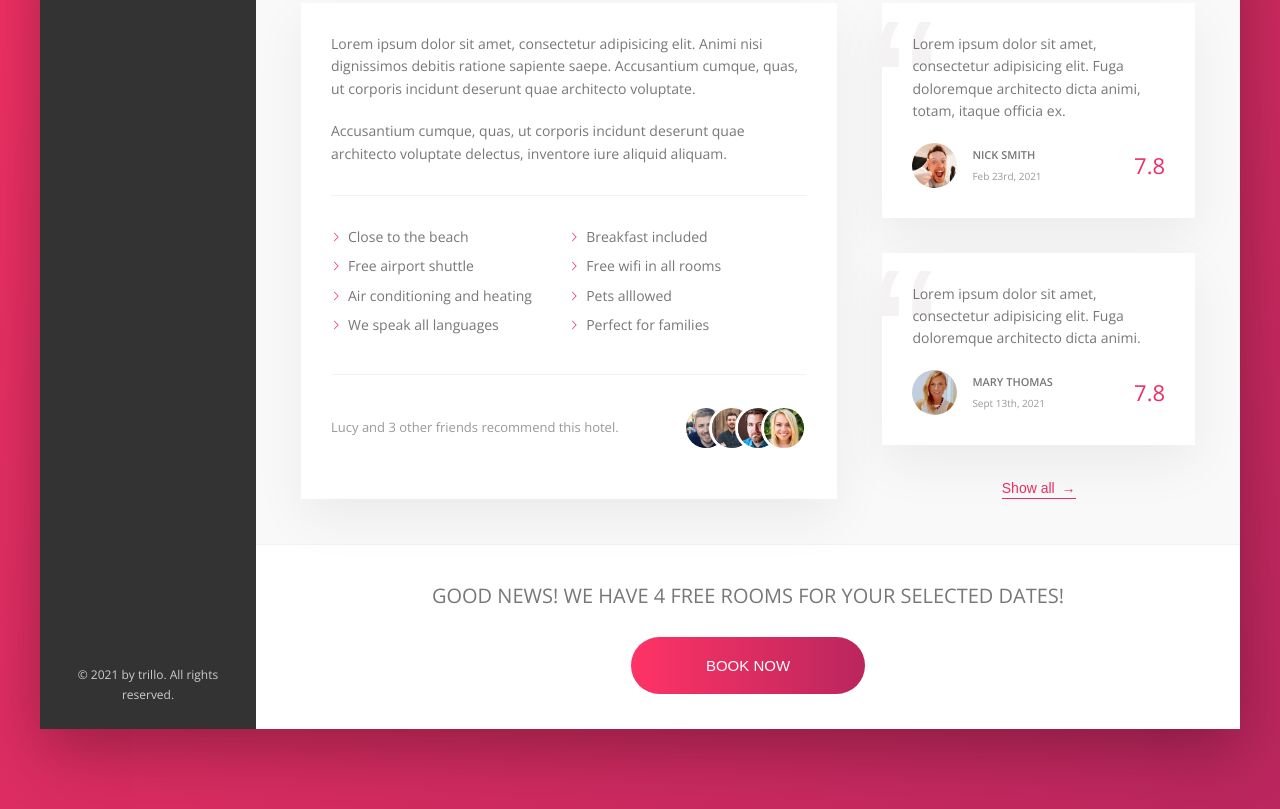
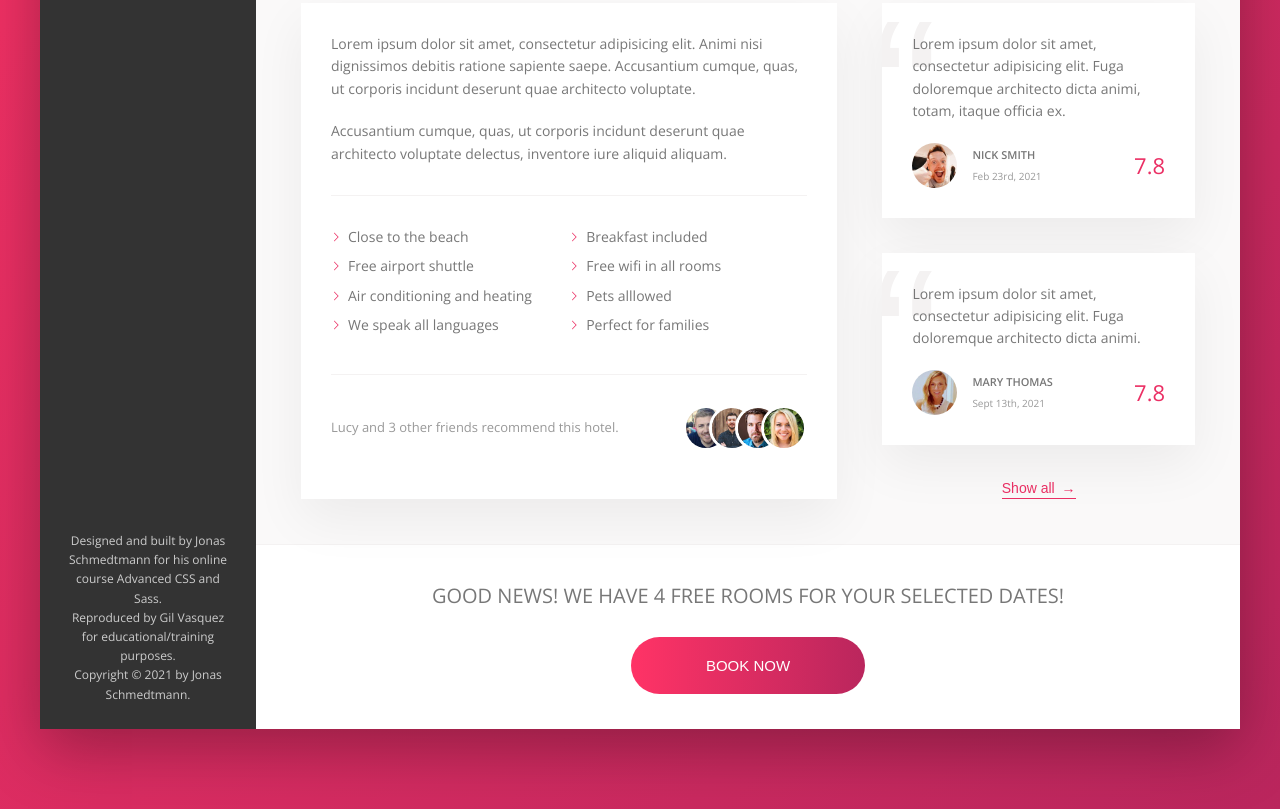
Before and after one commit to gilvasq/Udemy-Trillo-Project, a website: page index.html in a window 1280 px wide. Shown: the part 644-1453 px from the top of the page. Drawn offline with nearby package versions, Linux system fonts and the light colour scheme.

Commit message:
Copyright updated

```diff
--- a/index.html
+++ b/index.html
@@ -91,7 +91,8 @@
               </a>
             </li>
           </ul>
-          <div class="legal">&copy; 2021 by trillo. All rights reserved.</div>
+          <div class="legal">Designed and built by Jonas Schmedtmann for his online course Advanced CSS and Sass. <br>Reproduced by Gil Vasquez for educational/training purposes.<br>
+            Copyright © 2021 by Jonas Schmedtmann. </div>
         </nav>
         <main class="hotel-view">
           <div class="gallery">
```
